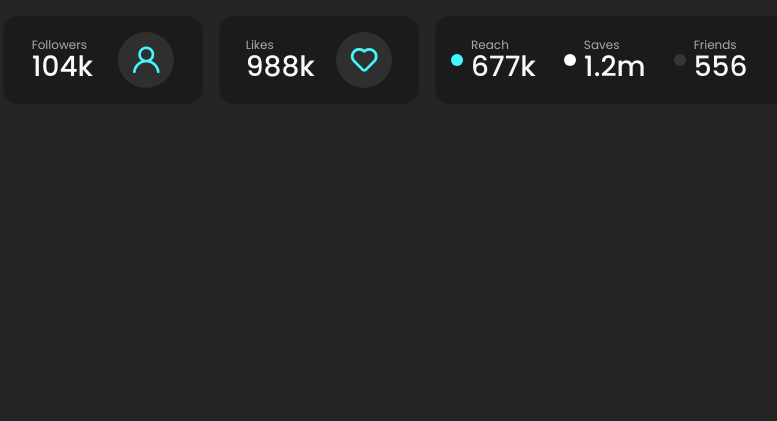
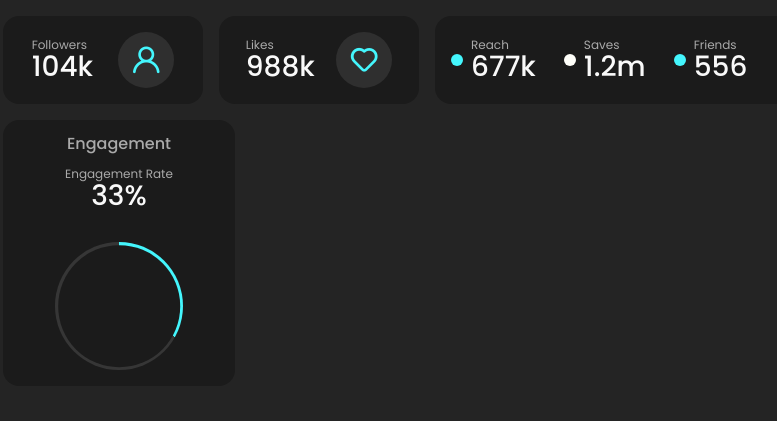
Before and after one commit to Punptts/DashboardJoe, a plain HTML site: page index.html in a window 1280 px wide. Shown: the whole page, without its empty margins (237-1014 px from the left). Drawn offline with nearby package versions, Linux system fonts and the light colour scheme.

Commit message:
part-2-30-mins

```diff
--- a/index.html
+++ b/index.html
@@ -20,7 +20,7 @@
                     104k
                     </h2>
                 </div>
-                    <span class="card-icon uil uil-user"></span>
+                <span class="card-headline-icon uil uil-user"></span>
             </div>
             <div class="card card-headline">
                 <div>
@@ -31,7 +31,7 @@
                     988k
                     </h2>
                 </div>
-                    <span class="card-icon uil uil-heart"></span>
+                <span class="card-headline-icon uil uil-heart"></span>
             </div>
             <div class="card card-list">
                 <div class="card-list-item">
@@ -69,6 +69,22 @@
                 </div>
             </div>
             </div>
+            <div class="row">
+                <div class="card card-progress">
+                    <div>
+                        <h3 class="card-h3">
+                            Engagement
+                        </h3>
+                        <h4 class="card-h4">
+                            Engagement Rate
+                        </h4>
+                        <h2 class="card-h2">
+                            33%
+                        </h2>
+                    </div>
+                    <div class="card-progress-donut"></div>
+                </div>
+            </div>
         </div>
     </body>
 </html>
--- a/styles.css
+++ b/styles.css
@@ -1,7 +1,9 @@
+/* Variables */
+
 :root {
   --color-primary: #44f6fd;
   --color-secondary: #fffffa;
-  --color-tertiary: #363636;
+  --color-default: #363636;
 
   --color-background: #242424;
   --color-card: #1b1b1b;
@@ -15,6 +17,8 @@
   --length-md3: 1.5rem;
 }
 
+/* Reset */
+
 body {
   margin: 0%;
   font-family: "Poppins", Arial, sans-serif;
@@ -27,6 +31,8 @@ h1,h2,h3,h4,h5,h6 {
 margin: 0%;
 line-height: 1;
 }
+
+/* Shared Components */
 
 .container {
   padding: 1rem;
@@ -42,12 +48,10 @@ line-height: 1;
 .row {
   display: flex;
   gap: 1rem;
+  margin-bottom: var(--length-md1)
 }
 
 .card {
-  display: flex;
-  align-items: center;
-  justify-content: space-around;
   padding: 1rem;
   background: var(--color-card);
   border-radius: 1rem;
@@ -60,12 +64,23 @@ line-height: 1;
   color: var(--color-label);
 }
 
+.card-h3 {
+  margin-bottom: var(--length-md1);
+  color: var(--color-label);
+  font-size: 1rem;
+  font-weight: 500;
+}
+
 .card-h2 {
   font-size: 1.75rem;
   font-weight: 500;
 }
 
-.card-icon {
+/* Bespoke Card Styles - specific for this purpose */
+
+/* Card Headline */
+
+.card-headline-icon {
   display: grid;
   place-items: center;
   width: 3.5rem;
@@ -78,11 +93,15 @@ line-height: 1;
 
 .card-headline {
   width: 25%;
+  display: flex;
+  align-items: center;
+  justify-content: space-around;
 }
+
+/* Card List */
 
 .card-list {
   display: flex;
-  justify-content: flex-start;
   gap: 1.75rem;
   width: 50%;
 }
@@ -109,6 +128,41 @@ line-height: 1;
   background: var(--color-secondary)
 }
 
-.card-list-badge.tertiary {
-  background: var(--color-tertiary)
+.card-list-badge.default {
+  background: var(--color-default)
 }
+
+/* Card-progress */
+
+.card-progress {
+  width: 25%;
+  display: flex;
+  flex-direction: column;
+  gap: 2rem;
+  align-items: center;
+  justify-content: center;
+  text-align: center;
+}
+
+.card-progress-donut {
+  position: relative;
+  width: 8rem;
+  height: 8rem;
+  border-radius: 50%;
+  background: conic-gradient(
+    var(--color-primary) 0% 33%,
+    var(--color-default) 33% 100%
+    );
+}
+
+.card-progress-donut::after {
+  content: "";
+  position: absolute;
+  top: 50%;
+  left: 50%;
+  transform: translate(-50%, -50%);
+  width: 95%;
+  height: 95%;
+  border-radius: inherit;
+  background: var(--color-card);
+}
```
Lines whose indentation alone changed are shown as unchanged.
